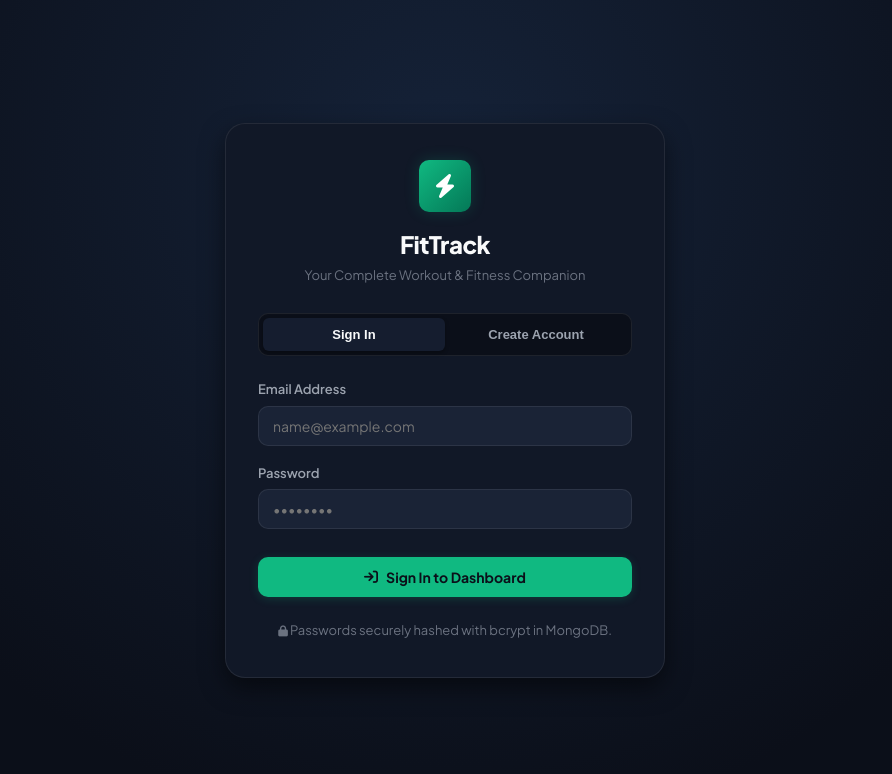
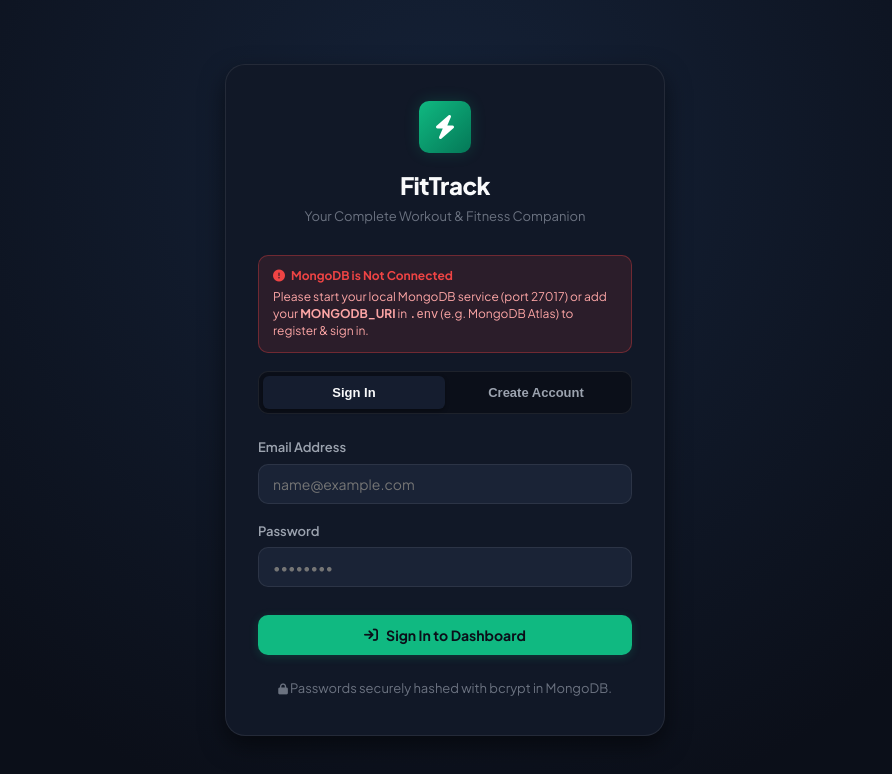
Before and after one commit to Roshini7788/Fitness-and-Workout-Tracker, a website: page client/index.html in a window 1280 px wide. Shown: the whole page, without its empty margins (195-1087 px from the left). Drawn offline with nearby package versions, Linux system fonts and the light colour scheme; no server answers.

Commit message:
feat: add dynamic database connection health indicator

```diff
--- a/client/index.html
+++ b/client/index.html
@@ -36,6 +36,14 @@
         </div>
         <h2>Fit<span>Track</span></h2>
         <p>Your Complete Workout & Fitness Companion</p>
+      </div>
+
+      <!-- Database Connection Notice (Visible if MongoDB is disconnected) -->
+      <div id="auth-db-alert" style="display: none; background: rgba(239, 68, 68, 0.12); border: 1px solid rgba(239, 68, 68, 0.35); border-radius: 10px; padding: 12px 14px; margin-bottom: 18px; font-size: 12px; color: #fca5a5; line-height: 1.4;">
+        <div style="font-weight: 700; display: flex; align-items: center; gap: 6px; margin-bottom: 4px; color: #ef4444;">
+          <i class="fa-solid fa-circle-exclamation"></i> MongoDB is Not Connected
+        </div>
+        <div>Please start your local MongoDB service (port 27017) or add your <strong>MONGODB_URI</strong> in <code>.env</code> (e.g. MongoDB Atlas) to register & sign in.</div>
       </div>
 
       <!-- Auth Switch Tabs -->
--- a/client/js/app.js
+++ b/client/js/app.js
@@ -90,6 +90,7 @@
   async checkDatabaseHealth() {
     const statusDot = document.getElementById('db-status-dot');
     const statusText = document.getElementById('db-status-text');
+    const authDbAlert = document.getElementById('auth-db-alert');
 
     try {
       const res = await fetch('/api/health');
@@ -101,16 +102,19 @@
           statusDot.title = `Connected to ${data.database.host}/${data.database.name}`;
         }
         if (statusText) statusText.textContent = 'MongoDB Connected';
+        if (authDbAlert) authDbAlert.style.display = 'none';
       } else {
         if (statusDot) {
           statusDot.className = 'status-dot offline';
           statusDot.title = 'MongoDB is not connected. Check .env and local mongod service.';
         }
         if (statusText) statusText.textContent = 'MongoDB Disconnected';
+        if (authDbAlert) authDbAlert.style.display = 'block';
       }
     } catch (e) {
       if (statusDot) statusDot.className = 'status-dot offline';
       if (statusText) statusText.textContent = 'Backend Offline';
+      if (authDbAlert) authDbAlert.style.display = 'block';
     }
   },
 
```
